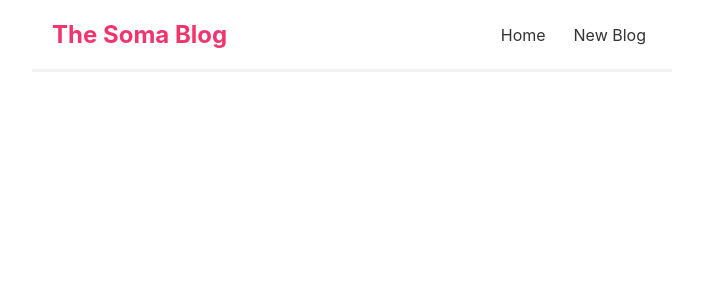
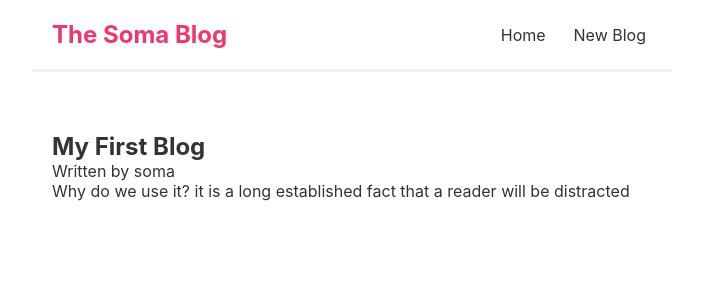
Before and after one commit to B-lovedth/React-Training, a React (Create React App) app: page /blogs/1 in a window 1280 px wide. Shown: the top 300 px of the page, without its empty margins (288-991 px from the left). Built offline with nearby package versions, Linux system fonts and the light colour scheme; data requests are answered from the project's data file; the HTML template or start-up script is replaced by a standard one.

Commit message:
sub commit

```diff
--- a/src/BlogDetails.js
+++ b/src/BlogDetails.js
@@ -7,7 +7,15 @@
     const { data:blog , error, isPending } = useFetch( ' http://localhost:8000/blogs/' + id)
     return (
         <div className="blog-details">
-            {isPending && <div>{ error }</div>}
+            {isPending && <div>Loading...</div>}
+            {error && <div>{ error }</div>}
+            {blog && (
+                <article>
+                    <h2>{blog.title}</h2>
+                    <p>Written by {blog.author}</p>
+                    <div>{ blog.body }</div>
+                </article>
+            )}
         </div>
     )
 }
--- a/src/Bloglist.js
+++ b/src/Bloglist.js
@@ -8,10 +8,10 @@
         <h2>{ title }</h2>
          {blogs.map((myblog)=>(
             <div className="blog-preveiw" key={myblog.id}>
-                <Link to={`/blogs/${myblog.id}`}> <h2>{myblog.title}</h2>
-                <p>Written by { myblog.author }</p>
+                <Link to={`/blogs/${myblog.id}`}>
+                  <h2>{myblog.title}</h2>
+                  <p>Written by { myblog.author }</p>
                 </Link>
-
             </div>
         ))}
     </div>
```
